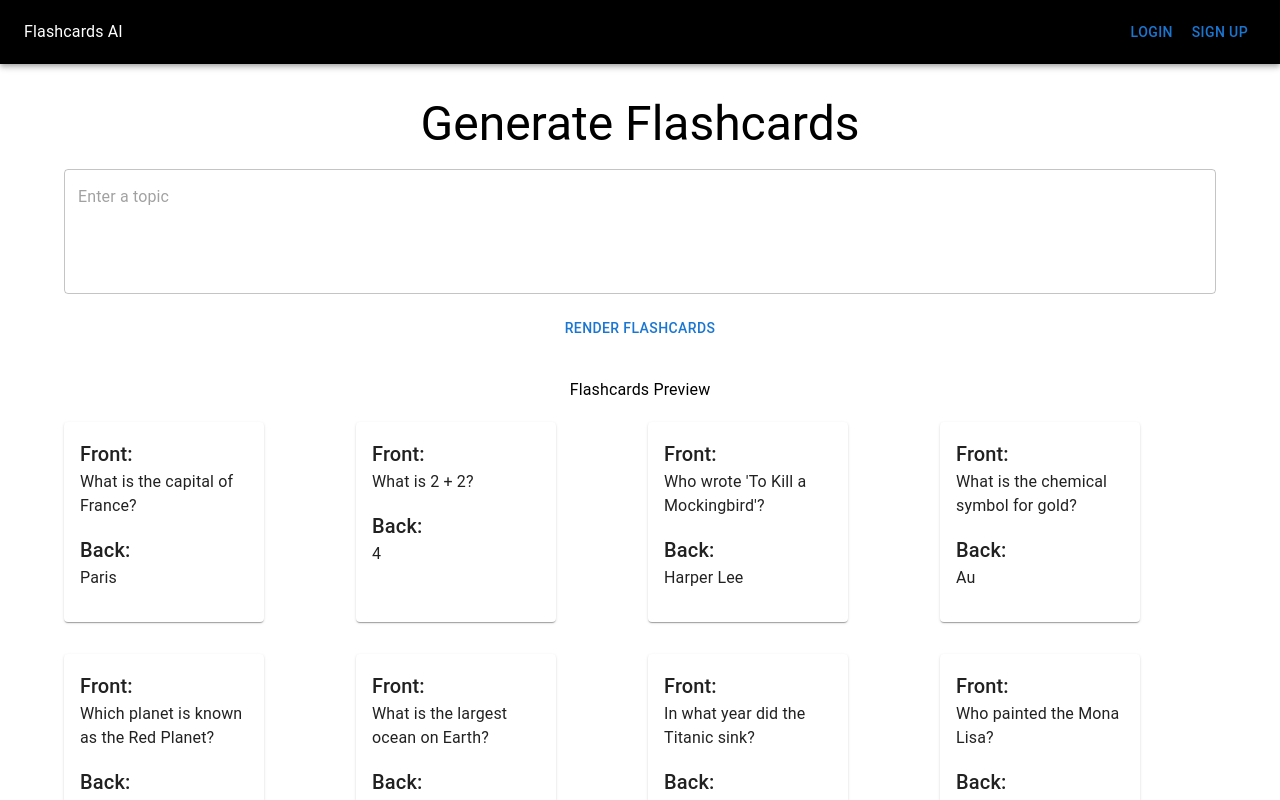
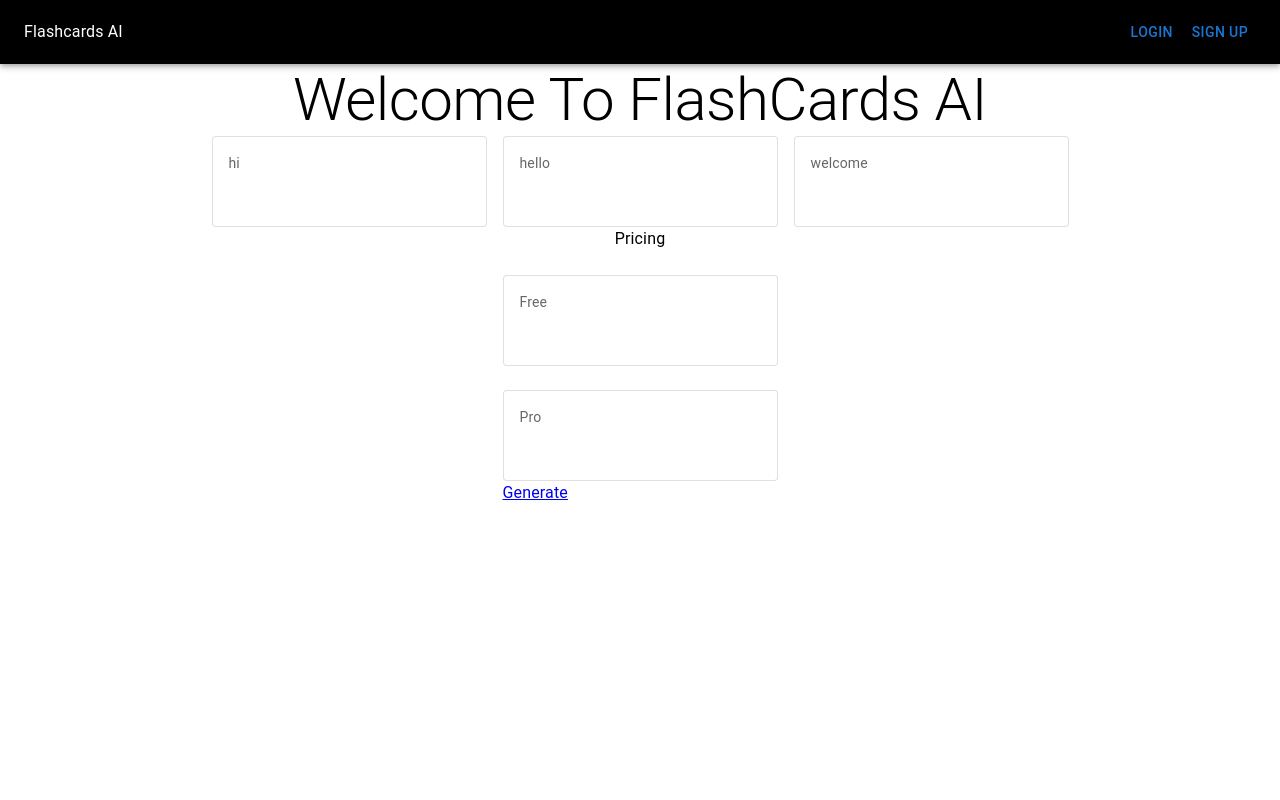
Before and after one commit to MarleyWulf/AI-Flashcards, a Next.js app: page / in a window 1280 px wide. Shown: the top 800 px of the page. Built offline with nearby package versions, Linux system fonts and the light colour scheme.

Commit message:
Added pages and routing

```diff
--- a/app/page.js
+++ b/app/page.js
@@ -1,4 +1,6 @@
-"use client"
+"use client";
+// import Image from "next/image";
+import Link from "next/link";
 import {
   Box,
   AppBar,
@@ -9,55 +11,14 @@ import {
   MenuIcon,
   Search,
   Button,
-  Container,
-  TextField,
-  Grid,
-  Card,
-  CardContent
 } from "@mui/material";
 import Cards from "../components/cards";
-import { useState } from "react";
-import  flashcard from "./data.js";
 
 let cardsinfo = [{ title: "hi" }, { title: "hello" }, { title: "welcome" }];
 
 let pricinginfo = [{ title: "Free" }, { title: "Pro" }];
 
 export default function Home() {
-  const [text, setText] = useState("");
-  const [flashcards, setFlashcards] = useState([])
-  const [isFront, setIsFront] = useState(true);
-  const handleInputChange = (e) => {
-    setText(e.target.value);
-  };
-  const handleSubmit =  async () => {
-    if (!text.trim()) return;
-
-    try{
-      const response = await fetch("api/flashcard", {
-        method: "POST",
-        headers: {
-          "Content-Type": "application/json",
-        },
-        body: JSON.stringify({ text })
-      })
-
-      if (!response.ok) {
-        throw new Error("Network response was not ok");
-      }
-
-      const data = await response.json();
-      setText("");
-      if (Array.isArray(data.reply)) {
-        setFlashcards(data.reply);
-        console.log(data.reply)
-      } else {
-        console.error("Different response format", data)
-      }
-    } catch (error){
-        console.error("error fetching flashcards", error)
-    }
-  };
   return (
     <Box>
       <Stack>
@@ -73,86 +34,26 @@ export default function Home() {
           </AppBar>
         </Box>
       </Stack>
-      <Container>
-      <Box
-        sx={{
-          my: 4,
-          display: "flex",
-          flexDirection: "column",
-          alignItems: "center",
-        }}
-      >
-        <Typography
-          sx={{ justifySelf: "center" }}
-          variant="h3"
-          component="h1"
-          gutterBottom
-        >
-          Generate Flashcards
-        </Typography>
+      <Stack sx={{ alignItems: "center" }}>
+        <Typography variant="h2">Welcome To FlashCards AI</Typography>
 
-        <TextField
-          value={text}
-          placeholder="Enter a topic"
-          fullWidth
-          multiline
-          rows={4}
-          variant="outlined"
-          sx={{ mb: 2 }}
-          onChange={handleInputChange}
-          onKeyDown={(event) => {
-            if (event.key === "Enter") {
-              handleSubmit();
-              setText("");
-            }
-          }}
-        />
-        <Button
-          cariant="contained"
-          color="primary"
-          onClick={handleSubmit}
-          fullWidth
-        >
-          {" "}
-          Render Flashcards
-        </Button>
-      </Box>
-      <Box
-        sx={{
-          mt: 4,
-          display: "flex",
-          flexDirection: "column",
-          justifyContent: "center",
-          alignItems: "center",
-        }}
-      >
-        {/** use grid, set each box with a value of 3, use space evenly? */}
-        <Typography sx={{ marginBottom: "20px" }}>
-          {" "}
-          Flashcards Preview
-        </Typography>
-        <Box sx={{ display: "flex", justifyContent: "center", width: "100%" }}>
-          <Grid container spacing={2} justifyContent="center">
-            {flashcard.map((flashcard, index) => (
-              <Grid item xs={3} key={index}>
-                <Card
-                  sx={{ width: 200, height: 200, mb: 2 }}
-                >
-                  <CardContent>
-                    <Typography variant="h6">Front:</Typography>
-                    <Typography>{flashcard.front}</Typography>
-                    <Typography variant="h6" sx={{ mt: 2 }}>
-                      Back:
-                    </Typography>
-                    <Typography>{flashcard.back}</Typography>
-                  </CardContent>
-                </Card>
-              </Grid>
+        <Stack direction="row" spacing={2}>
+          {cardsinfo.map((card, index) => (
+            <Cards key={index} title={card.title} />
+          ))}
+        </Stack>
+        <Stack>
+          <Stack spacing={3} sx={{ alignItems: "center" }}>
+            <Typography>Pricing</Typography>
+            {pricinginfo.map((price, index) => (
+              <Cards key={index} title={price.title} />
             ))}
-          </Grid>
-        </Box>
-      </Box>
-    </Container>
+          </Stack>
+          <Typography>
+            <Link href="/Generate">Generate</Link>
+          </Typography>
+        </Stack>
+      </Stack>
     </Box>
   );
 }
```
Also changed, not shown: app/Generate/page.js (added, +162 -0 lines), app/Log-in/page.js (added, +9 -0 lines), app/sign-up/page.js (added).
